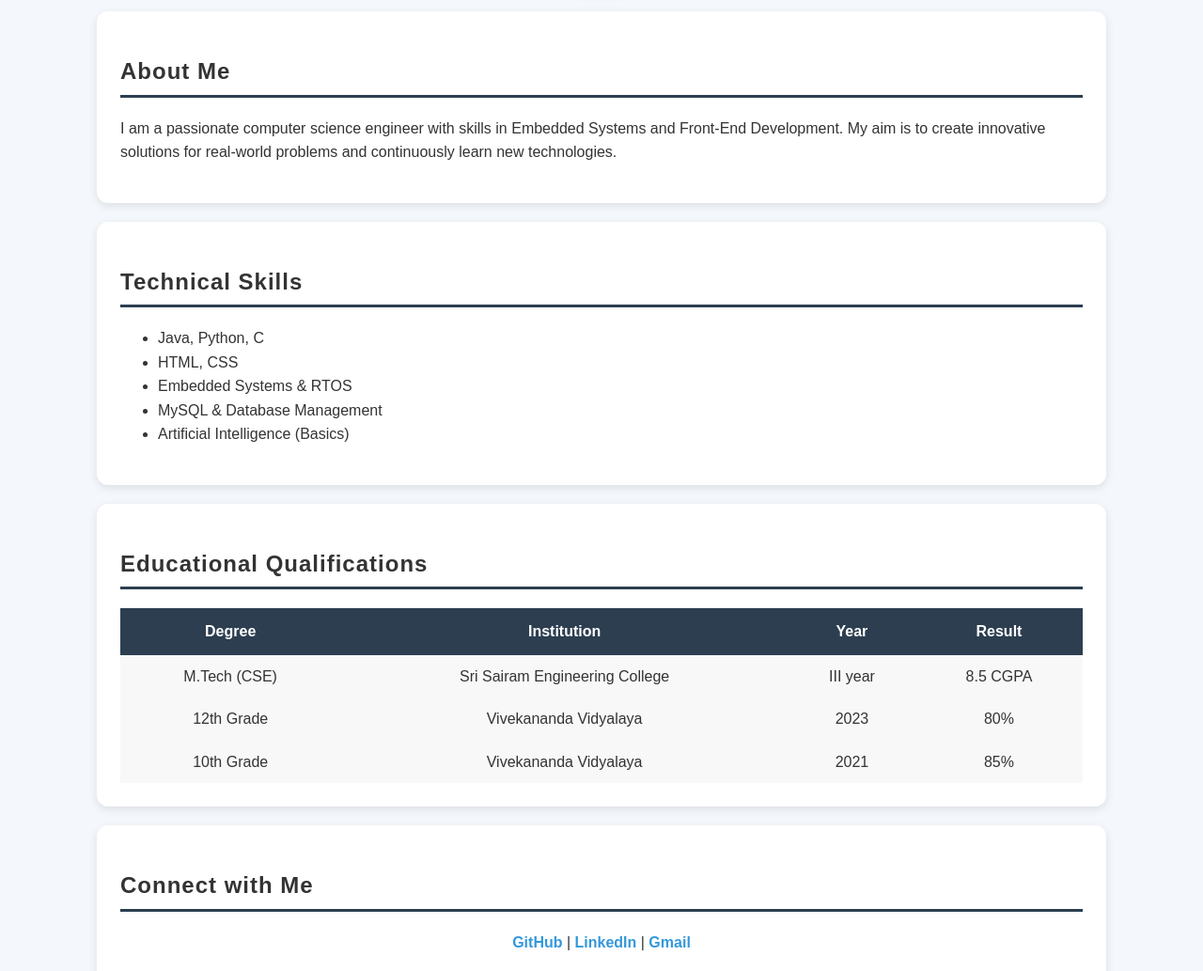
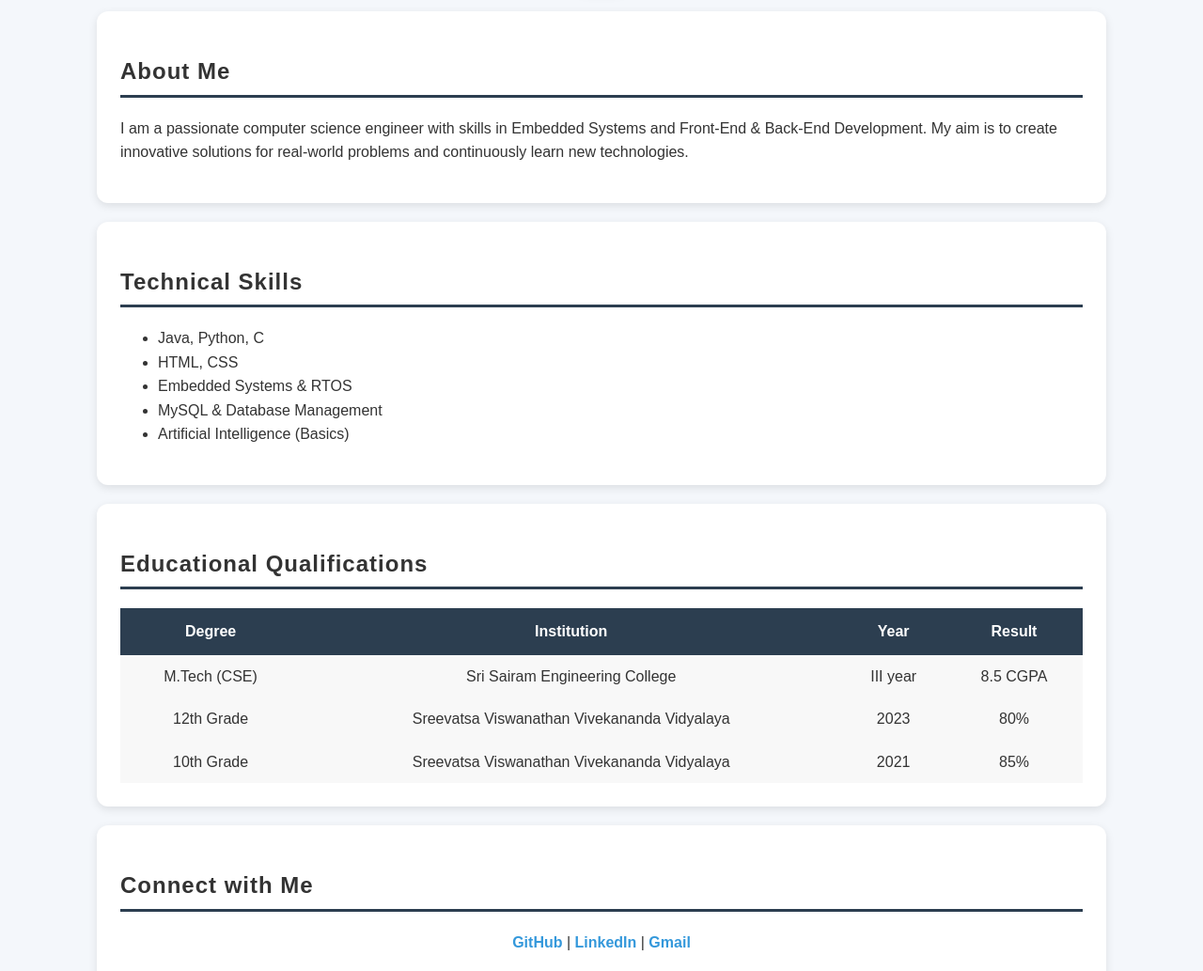
Before and after one commit to Phargavi-S/Web-Technology-Assignment-2, a plain HTML site: page index.html in a window 1280 px wide. Shown: the part 380-1413 px from the top of the page at 94% size. Drawn offline with Linux system fonts and the light colour scheme.

```diff
--- a/index.html
+++ b/index.html
@@ -22,7 +22,7 @@
         <h2>About Me</h2>
         <p>
             I am a passionate computer science engineer with skills in Embedded Systems
-            and Front-End Development. My aim is to create innovative solutions for
+            and Front-End & Back-End Development. My aim is to create innovative solutions for
             real-world problems and continuously learn new technologies.
         </p>
     </section>
@@ -57,13 +57,13 @@
             </tr>
             <tr>
                 <td>12th Grade</td>
-                <td>Vivekananda Vidyalaya</td>
+                <td>Sreevatsa Viswanathan Vivekananda Vidyalaya </td>
                 <td>2023</td>
                 <td>80%</td>
             </tr>
             <tr>
                 <td>10th Grade</td>
-                <td>Vivekananda Vidyalaya</td>
+                <td>Sreevatsa Viswanathan Vivekananda Vidyalaya </td>
                 <td>2021</td>
                 <td>85%</td>
             </tr>
```
